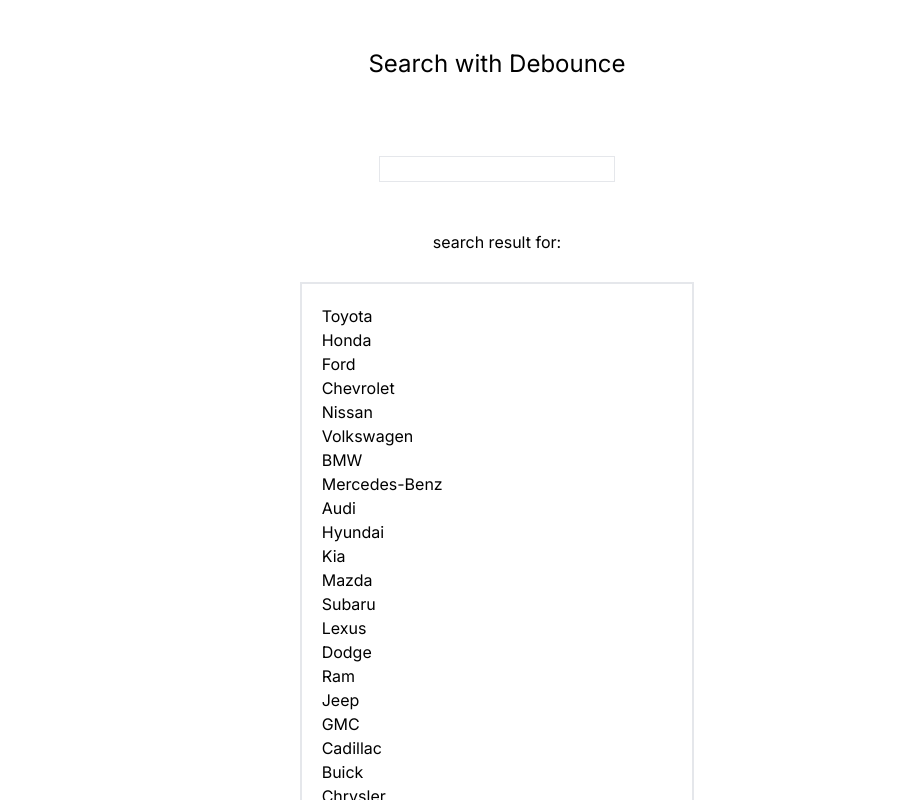
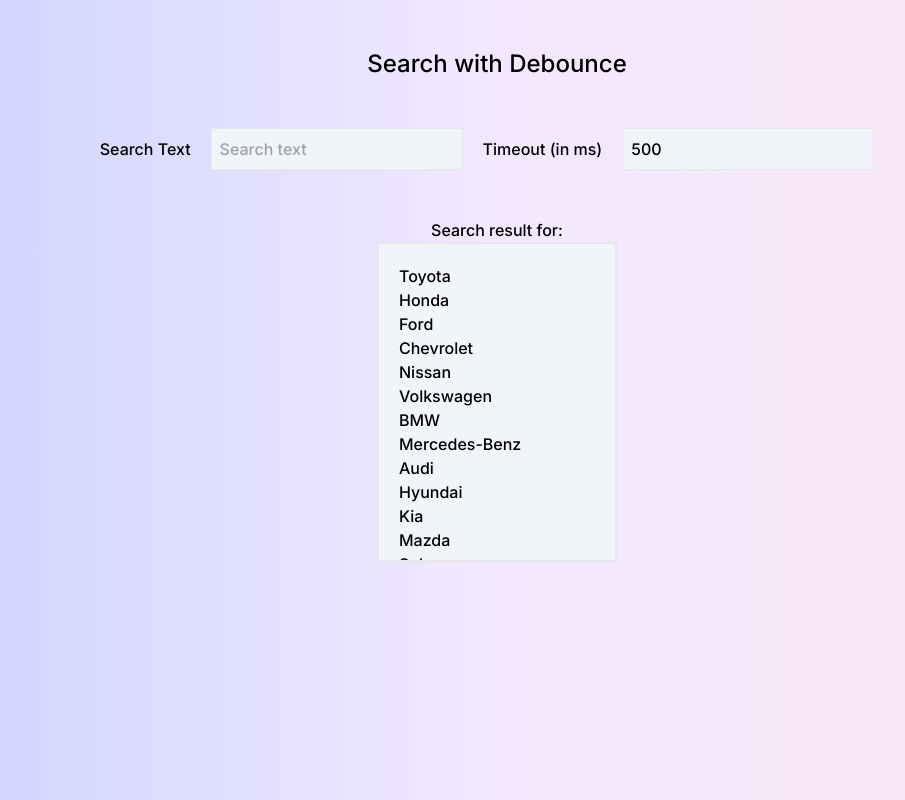
Before and after one commit to Mr-ram99/frontend-machine-coding, a Next.js app: page /search-with-debounce in a window 1280 px wide. Shown: the top 800 px of the page, without its empty margins (143-1048 px from the left). Built offline with nearby package versions, Linux system fonts and the light colour scheme.

Commit message:
UI revamp and user timeout input in debounce

```diff
--- a/src/app/globals.css
+++ b/src/app/globals.css
@@ -16,15 +16,15 @@
   }
 } */
 
-body {
-  /* color: rgb(var(--foreground-rgb));
+/* body {
+  color: rgb(var(--foreground-rgb));
   background: linear-gradient(
       to bottom,
       transparent,
       rgb(var(--background-end-rgb))
     )
-    rgb(var(--background-start-rgb)); */
-}
+    rgb(var(--background-start-rgb));
+} */
 
 @layer utilities {
   .text-balance {
--- a/src/app/layout.tsx
+++ b/src/app/layout.tsx
@@ -11,12 +11,14 @@
 
 export default function RootLayout({
   children,
-}: Readonly<{
-  children: React.ReactNode;
-}>) {
+}: Readonly<{ children: React.ReactNode }>) {
   return (
     <html lang="en">
-      <body className={inter.className}>{children}</body>
+      <body
+        className={`font-medium text-black-87 bg-gradient-to-r from-indigo-200 via-purple-100 to-pink-100 ${inter.className}`}
+      >
+        {children}
+      </body>
     </html>
   );
 }
--- a/src/app/page.tsx
+++ b/src/app/page.tsx
@@ -4,9 +4,14 @@
 export default function Home() {
   return (
     <main className="flex min-h-screen flex-col p-12">
-      <h2 className="text-center text-2xl">Frontend Machine Coding</h2>
+      <h2 className="text-center text-2xl font-bold">
+        Frontend Machine Coding
+      </h2>
       <div className="flex justify-between">
-        <Link href="/search-with-debounce" className="btn btn-danger">
+        <Link
+          href="/search-with-debounce"
+          className="px-3 py-2 bg-gradient-to-l from-slate-100 via-purple-100 to-pink-100"
+        >
           search with debounce
         </Link>
       </div>
--- a/src/app/search-with-debounce/page.tsx
+++ b/src/app/search-with-debounce/page.tsx
@@ -1,10 +1,11 @@
 "use client";
 
-import { use, useState } from "react";
+import { useState } from "react";
 import { cars } from "@/app/lib/MOCK_DATA";
 
 export default function SearchWithDebounce() {
   const [result, setResult] = useState<string[]>(cars);
+  const [timer, setTimer] = useState<number>(500);
   const [searchString, setSearchString] = useState<string>("");
 
   const debounce = (func: any, timeout = 500) => {
@@ -22,20 +23,40 @@
     );
     setSearchString(e.target.value);
     setResult(filteredCars);
-  }, 500);
+  }, timer);
 
   return (
     <main className="flex min-h-screen flex-col p-12 items-center">
       <h2 className="text-center text-2xl">Search with Debounce</h2>
-      <div className="flex flex-col items-center m-2 p-5">
-        <input type="text" onChange={handleSearch} className="border m-12" />
-        <div>search result for: {searchString}</div>
+      <div className="flex items-center m-2 p-5">
+        <label htmlFor="searchtext">Search Text</label>
+        <input
+          type="text"
+          id="searchtext"
+          onChange={handleSearch}
+          className="border m-5 bg-slate-100 p-2"
+          placeholder="Search text"
+        />
+        <label htmlFor="timeout">Timeout (in ms)</label>
+        <input
+          type="number"
+          id="timeout"
+          onChange={(e) => setTimer(Number(e.target.value))}
+          className="border m-5 bg-slate-100 p-2"
+          placeholder="Timeout(in ms)"
+          defaultValue={500}
+        />
       </div>
 
-      <div className="w-1/3 flex-col items-start border-2 p-5">
-        {result.map((car, index) => {
-          return <p key={index}>{car}</p>;
-        })}
+      <div>Search result for: {searchString}</div>
+      <div className="min-w-60 max-w-80 flex-col items-start border-2 bg-slate-100 p-5 max-h-80 overflow-x-scroll">
+        {result.length > 0 ? (
+          result.map((car, index) => {
+            return <p key={index}>{car}</p>;
+          })
+        ) : (
+          <p>No record found</p>
+        )}
       </div>
     </main>
   );
```
